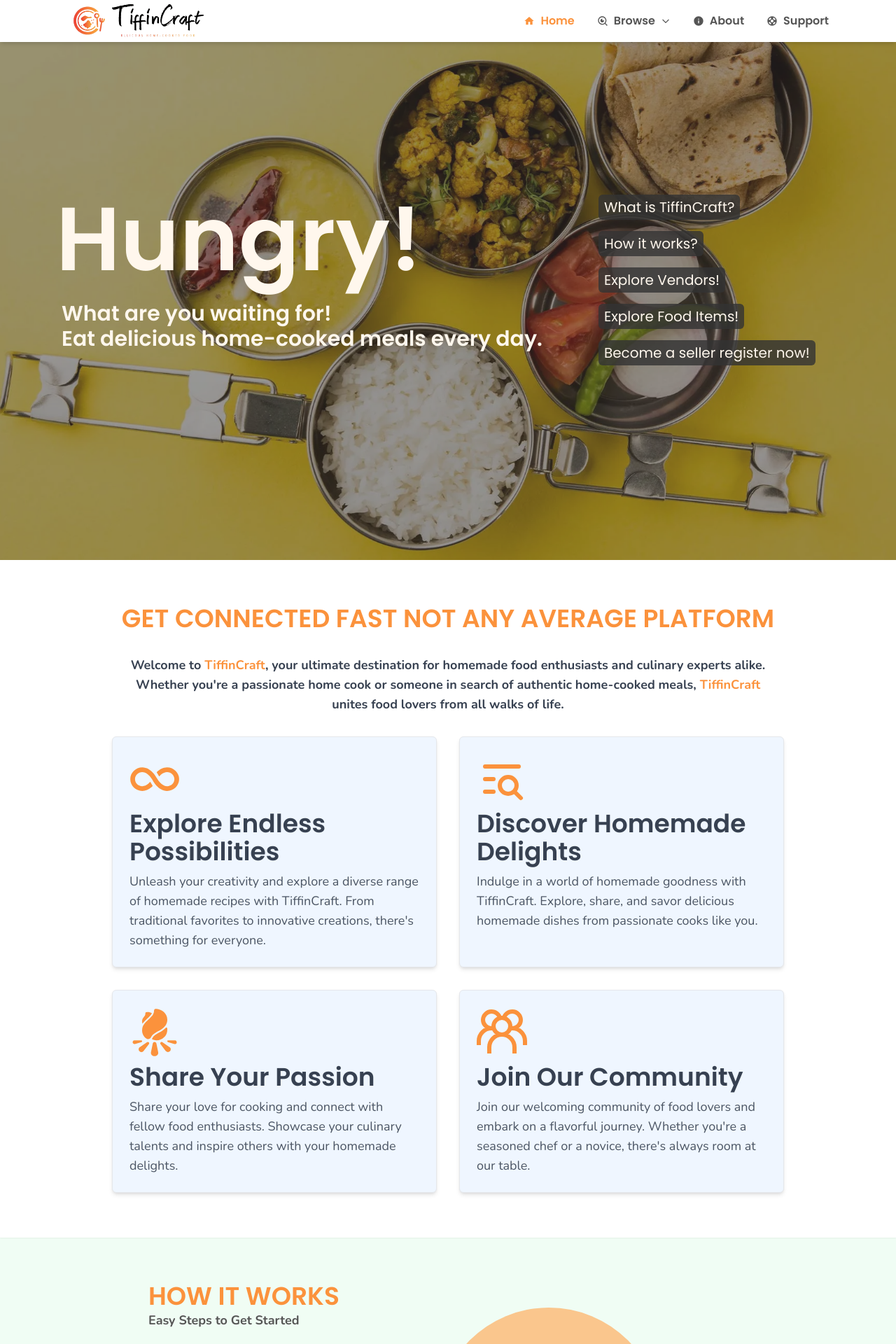
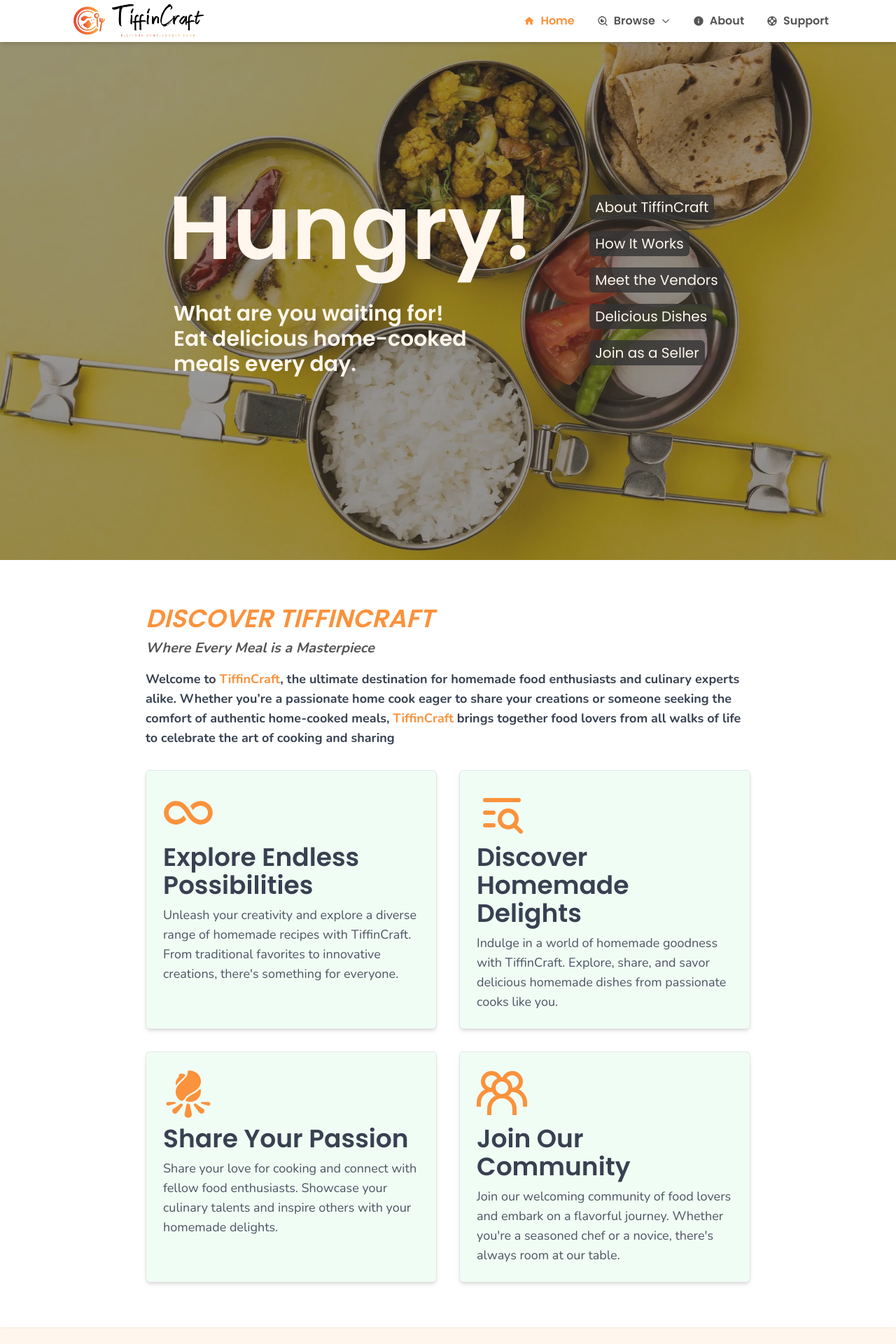
Before and after one commit to RakibDevHub/TiffinCraft, a React (Create React App) app in the folder client/: page / in a window 1280 px wide. Shown: the top 1920 px of the page at 70% size. Built offline with nearby package versions, Linux system fonts and the light colour scheme.

Commit message:
added, updated and designed new section

```diff
--- /dev/null
+++ b/client/src/components/FoodGallery.jsx
@@ -0,0 +1,154 @@
+import React from "react";
+import { BiHeart, BiSolidOffer } from "react-icons/bi";
+import { FaOpencart } from "react-icons/fa";
+import { MdStore } from "react-icons/md";
+
+import imge from "../images/hero.jpeg";
+
+const foodItems = [
+  {
+    id: 1,
+    content: "Content 1",
+    text: "Hello this is content 1",
+    bgColor: "bg-blue-300",
+  },
+  { id: 2, content: "Content 2", text: "", bgColor: "bg-green-300" },
+  { id: 3, content: "Content 3", text: "", bgColor: "bg-red-300" },
+  { id: 4, content: "Content 4", text: "", bgColor: "bg-yellow-300" },
+  {
+    id: 5,
+    content: "Content 5",
+    text: "Lorem ipsum dolor sit, amet consectetur adipisicing elit. Quo maxime iste obcaecati maiores fugit, laudantium voluptas tempore accusantium aliquid minima amet expedita impedit odit vero animi ut dicta culpa vel!",
+
+    bgColor: "bg-purple-300",
+  },
+  { id: 6, content: "Content 6", text: "", bgColor: "bg-pink-300" },
+  { id: 7, content: "Content 7", text: "", bgColor: "bg-teal-300" },
+  { id: 8, content: "Content 8", text: "", bgColor: "bg-orange-300" },
+  { id: 9, content: "Content 9", text: "", bgColor: "bg-indigo-300" },
+  { id: 10, content: "Content 10", text: "", bgColor: "bg-gray-300" },
+  { id: 11, content: "Content 11", text: "", bgColor: "bg-brown-500" },
+  { id: 12, content: "Content 12", text: "", bgColor: "bg-lime-300" },
+];
+
+const FoodGallery = () => {
+  return (
+    <div className="grid sm:grid-cols-1 md:grid-cols-2 lg:grid-cols-3 xl:grid-cols-4 gap-4 w-3/4">
+      {/* Loop through the foodItems array to render each item */}
+      {itemSlider.map((item, index) => (
+        <div
+          key={index}
+          className="flex flex-col gap-1 bg-green-50 p-2 border-2 rounded-md font-body"
+        >
+          <img src={item.itemImage} alt={item.itemName} className="" />
+          <div className="py-2 flex flex-col">
+            <div className="flex flex-row justify-between items-center mb-2">
+              <span className="flex flex-row items-center gap-1 bg-green-400 text-white uppercase px-2 rounded-md text-sm">
+                {item.itemOffer ? (
+                  <>
+                    <BiSolidOffer /> Up to {item.itemOffer}% off
+                  </>
+                ) : (
+                  <></>
+                )}
+              </span>
+
+              <BiHeart className="text-orange-400 text-lg" />
+            </div>
+            <h4 className="font-heading font-bold text-lg">{item.itemName}</h4>
+            <p className="font-body leading-tight py-2">{item.itemDetails}</p>
+            <span>{item.itemRating}</span>
+            <span className="flex flex-row items-center gap-1 py-2 font-bold text-base">
+              <MdStore /> {item.itemVendor}
+            </span>
+            <div className="flex flex-row justify-between items-center mt-2">
+              <span className="text-3xl text-orange-400">
+                ${item.itemPrice}
+              </span>
+              <button className="flex flex-row items-center justify-center gap-1 font-bold bg-blue-400 text-white py-1 px-2 rounded-md hover:bg-blue-500">
+                Order Now <FaOpencart />
+              </button>
+            </div>
+          </div>
+        </div>
+      ))}
+    </div>
+  );
+};
+
+export default FoodGallery;
+
+const itemSlider = [
+  {
+    itemImage: imge,
+    itemName: "Bhuna Khichuri",
+    itemDetails: "You may combine any of the options above.",
+    itemPrice: "80",
+    itemOffer: "20",
+    itemRating: "No Rating Yet",
+    itemVendor: "Kamal Kitchen",
+  },
+  {
+    itemImage: imge,
+    itemName: "Bhuna Khichuri",
+    itemDetails: "You may combine any of the options above.",
+    itemPrice: "80",
+    itemOffer: "20",
+    itemRating: "No Rating Yet",
+    itemVendor: "Kamal Kitchen",
+  },
+  {
+    itemImage: imge,
+    itemName: "Bhuna Khichuri",
+    itemDetails: "You may combine any of the options above.",
+    itemPrice: "80",
+    itemOffer: "",
+    itemRating: "No Rating Yet",
+    itemVendor: "Kamal Kitchen",
+  },
+  {
+    itemImage: imge,
+    itemName: "Bhuna Khichuri",
+    itemDetails: "You may combine any of the options above.",
+    itemPrice: "80",
+    itemOffer: "20",
+    itemRating: "No Rating Yet",
+    itemVendor: "Kamal Kitchen",
+  },
+  {
+    itemImage: imge,
+    itemName: "Bhuna Khichuri",
+    itemDetails: "You may combine any of the options above.",
+    itemPrice: "80",
+    itemOffer: "20",
+    itemRating: "No Rating Yet",
+    itemVendor: "Kamal Kitchen",
+  },
+  {
+    itemImage: imge,
+    itemName: "Bhuna Khichuri",
+    itemDetails: "You may combine any of the options above.",
+    itemPrice: "80",
+    itemOffer: "20",
+    itemRating: "No Rating Yet",
+    itemVendor: "Kamal Kitchen",
+  },
+  {
+    itemImage: imge,
+    itemName: "Bhuna Khichuri",
+    itemDetails: "You may combine any of the options above.",
+    itemPrice: "80",
+    itemOffer: "20",
+    itemRating: "No Rating Yet",
+    itemVendor: "Kamal Kitchen",
+  },
+  {
+    itemImage: imge,
+    itemName: "Bhuna Khichuri",
+    itemDetails: "You may combine any of the options above.",
+    itemPrice: "80",
+    itemOffer: "20",
+    itemRating: "No Rating Yet",
+    itemVendor: "Kamal Kitchen",
+  },
+];
--- a/client/src/components/Slider.jsx
+++ b/client/src/components/VendorSlider.jsx
@@ -10,7 +10,7 @@
 
 import imge from "../images/hero.jpeg";
 
-export const Slider = () => {
+export const VendorSlider = () => {
   const prevRef = useRef(null);
   const nextRef = useRef(null);
 
@@ -33,25 +33,25 @@
         }}
         rewind={true}
         modules={[Pagination, Navigation]}
-        className="mySwiper pb-16"
+        className="mySwiper w-3/4"
         breakpoints={{
           640: {
+            slidesPerView: 1,
+          },
+          768: {
             slidesPerView: 2,
           },
-          768: {
+          1024: {
             slidesPerView: 3,
           },
-          1024: {
+          1280: {
             slidesPerView: 4,
-          },
-          1280: {
-            slidesPerView: 5,
           },
         }}
       >
         {itemSlider.map((item, index) => (
           <SwiperSlide
-            className="border-2 border-[#e2e8f0] p-2 shadow-md rounded-md font-body"
+            className="border-2 border-[#e2e8f0] p-2 shadow-md rounded-md font-body bg-green-50"
             key={index}
           >
             <img src={item.itemImage} alt={item.itemName} className="" />
@@ -91,7 +91,7 @@
       </Swiper>
 
       {/* Custom Navigation and Pagination Controls */}
-      <div className="flex justify-center items-center mt-4 absolute bottom-2 left-0 right-0 z-50 px-16 pb-16 space-x-4">
+      <div className="w-3/4 flex justify-center items-center mt-4 bottom-2 z-50 space-x-4">
         <button
           ref={prevRef}
           className="bg-[#113592] p-2 rounded-full hover:bg-[#002379]"
--- a/client/src/pages/Home.jsx
+++ b/client/src/pages/Home.jsx
@@ -7,15 +7,16 @@
 import image_1 from "../images/step_1.png";
 import image_2 from "../images/step_2.png";
 import image_3 from "../images/step_3.png";
-import { Slider } from "../components/Slider";
+import { VendorSlider } from "../components/VendorSlider";
+import FoodGallery from "../components/FoodGallery";
 
 // Hero Links
 const heroLinks = [
-  { name: "What is TiffinCraft?", path: "#what" },
-  { name: "How it works?", path: "#how" },
-  { name: "Explore Vendors!", path: "#vendors" },
-  { name: "Explore Food Items!", path: "#foods" },
-  { name: "Become a seller register now!", path: "/register" },
+  { name: "About TiffinCraft", path: "#about" },
+  { name: "How It Works", path: "#how" },
+  { name: "Meet the Vendors", path: "#vendors" },
+  { name: "Delicious Dishes", path: "#foods" },
+  { name: "Join as a Seller", path: "/register" },
 ];
 
 const features = [
@@ -51,16 +52,16 @@
       {/* Hero Section */}
       <section
         id="home"
-        className="relative font-body h-[100vh] bg-hero-img bg-cover bg-center bg-no-repeat bg-fixed"
+        className="relative font-body h-[100vh] bg-hero-img bg-cover bg-center bg-no-repeat bg-fixed flex justify-center"
       >
         {/* Dark Overlay */}
         <div className="absolute inset-0 bg-[#333] opacity-50"></div>
 
         {/* Main Content */}
-        <div className="relative z-10 flex justify-between items-center h-full p-20 text-orange-50">
-          <div className="flex flex-col lg:flex-row gap-20 justify-center">
-            {/* Headings */}
-            <div>
+        <div className="w-3/4">
+          <div className="relative z-10 flex flex-col xl:flex-row justify-center gap-20 items-center h-full p-20 text-orange-50">
+            <div className="w-full flex flex-col justify-center">
+              {/* Headings */}
               <h1 className="font-heading text-9xl font-bold mb-6">Hungry!</h1>
               <h5 className="font-heading text-3xl font-bold mt-4 ml-2">
                 What are you waiting for!
@@ -68,9 +69,8 @@
                 Eat delicious home-cooked meals every day.
               </h5>
             </div>
-
             {/* Hero Links */}
-            <div className="grid gap-4 sm:grid-cols-1 md:grid-cols-2 lg:grid-cols-1 justify-center items-center">
+            <div className="w-full grid gap-4 sm:grid-cols-1 md:grid-cols-2 lg:grid-cols-1 justify-start items-center">
               {heroLinks.map((link, index) => (
                 <NavLink
                   key={index}
@@ -104,30 +104,37 @@
         </div>
       </section>
 
-      {/* What Section */}
+      {/* About TiffinCraft Section */}
       <section
-        id="what"
+        id="about"
         className="relative flex flex-col gap-8 justify-center items-center p-16 bg-white shadow-sm"
       >
-        {/* Section Heading */}
-        <h1 className="text-4xl font-bold font-heading uppercase text-orange-400">
-          GET CONNECTED FAST NOT ANY AVERAGE PLATFORM
-        </h1>
-        <p className="text-center font-bold font-body w-4/5 text-lg text-gray-700">
-          Welcome to <span className="text-orange-400">TiffinCraft</span>, your
-          ultimate destination for homemade food enthusiasts and culinary
-          experts alike. Whether you're a passionate home cook or someone in
-          search of authentic home-cooked meals,{" "}
-          <span className="text-orange-400">TiffinCraft</span> unites food
-          lovers from all walks of life.
-        </p>
+        <div className="w-3/4 text-start">
+          {/* Section Heading */}
+          <h1 className="text-4xl uppercase font-heading font-bold italic mb-2 text-orange-400">
+            Discover TiffinCraft
+          </h1>
+          <p className="text-xl font-body font-bold italic">
+            Where Every Meal is a Masterpiece
+          </p>
+          <p className="text-start font-bold font-body mt-4 text-lg text-gray-700">
+            Welcome to <span className="text-orange-400">TiffinCraft</span>, the
+            ultimate destination for homemade food enthusiasts and culinary
+            experts alike. Whether you’re a passionate home cook eager to share
+            your creations or someone seeking the comfort of authentic
+            home-cooked meals,{" "}
+            <span className="text-orange-400">TiffinCraft</span> brings together
+            food lovers from all walks of life to celebrate the art of cooking
+            and sharing
+          </p>
+        </div>
 
         {/* Features Grid */}
-        <div className="grid grid-cols-1 sm:grid-cols-2 gap-8 w-5/6 relative z-10">
+        <div className="grid grid-cols-1 lg:grid-cols-2 gap-8 w-3/4 relative z-10">
           {features.map((feature, index) => (
             <div
               key={index}
-              className="flex flex-col border p-6 rounded-md shadow-md bg-blue-50"
+              className="flex flex-col border p-6 rounded-md shadow-md bg-green-50"
             >
               <span className="flex items-center text-7xl">{feature.icon}</span>
               <h2 className="font-bold font-heading text-4xl py-2 text-gray-700">
@@ -144,22 +151,22 @@
       {/* How It Works Section */}
       <section
         id="how"
-        className="p-16 flex flex-col justify-center items-center bg-green-50"
+        className="p-16 flex flex-col gap-16 justify-center items-center bg-orange-50"
       >
         {/* Section Heading */}
         <div className="w-3/4 text-start ml-2">
-          <h1 className="text-4xl uppercase font-heading font-bold text-orange-400">
-            How it Works
+          <h1 className="text-4xl uppercase font-heading font-bold italic mb-2 text-orange-400">
+            How TiffinCraft Works
           </h1>
-          <p className="text-lg font-body font-bold">
-            Easy Steps to Get Started
+          <p className="text-lg font-body font-bold italic">
+            Bringing Home-Cooked Goodness to Your Doorstep
           </p>
         </div>
 
         {/* Steps */}
         <div className="grid grid-cols-1 gap-12 w-3/4">
           {/* Step 1 */}
-          <div className="grid md:grid-cols-2 gap-8 items-center">
+          <div className="grid lg:grid-cols-2 gap-24 items-center">
             <div className="flex flex-col justify-center">
               <span className="font-heading font-extrabold text-9xl text-orange-200 hover:text-orange-300 transition-all duration-500">
                 01
@@ -184,8 +191,8 @@
           </div>
 
           {/* Step 2 */}
-          <div className="grid md:grid-cols-2 gap-8 items-center">
-            <div className="flex justify-center relative order-last md:order-none">
+          <div className="grid lg:grid-cols-2 gap-24 items-center">
+            <div className="flex justify-center relative order-last lg:order-none">
               <div
                 className="absolute bg-blue-200 w-60 h-60 transform rotate-45 -top-10 -left-10 opacity-80"
                 style={{ borderRadius: "15%" }}
@@ -215,7 +222,7 @@
           </div>
 
           {/* Step 3 */}
-          <div className="grid md:grid-cols-2 gap-8 items-center">
+          <div className="grid lg:grid-cols-2 gap-24 items-center">
             <div className="flex flex-col justify-center">
               <span className="font-heading font-extrabold text-9xl text-green-200 hover:text-green-400 transition-all duration-500">
                 03
@@ -247,11 +254,38 @@
         </div>
       </section>
 
-      <section id="vendors" className="p-16">
-        vendors
+      {/* Meet Our Vendors  */}
+      <section
+        id="vendors"
+        className="p-16 bg-white flex flex-col items-center relative"
+      >
+        {/* Section Heading */}
+        <div className="w-3/4 text-start mb-8">
+          <h1 className="text-4xl uppercase font-heading font-bold italic mb-2 text-orange-400">
+            Meet Our Vendors
+          </h1>
+          <p className="text-lg font-body font-bold italic">
+            Connecting You with Passionate Home Chefs
+          </p>
+        </div>
+        {/* Vendor Slider */}
+        <VendorSlider />
       </section>
-      <section id="foods" className="p-16 relative">
-        <Slider />
+
+      {/* Discover Delicious Creations  */}
+      <section
+        id="foods"
+        className="p-16 flex flex-col items-center bg-orange-50 relative"
+      >
+        <div className="w-3/4 text-start mb-8">
+          <h1 className="text-4xl uppercase font-heading font-bold italic mb-2 text-orange-400">
+            Discover Delicious Creations
+          </h1>
+          <p className="text-lg font-body font-bold italic">
+            Every Dish Tells a Story
+          </p>
+        </div>
+        <FoodGallery />
       </section>
     </>
   );
```
